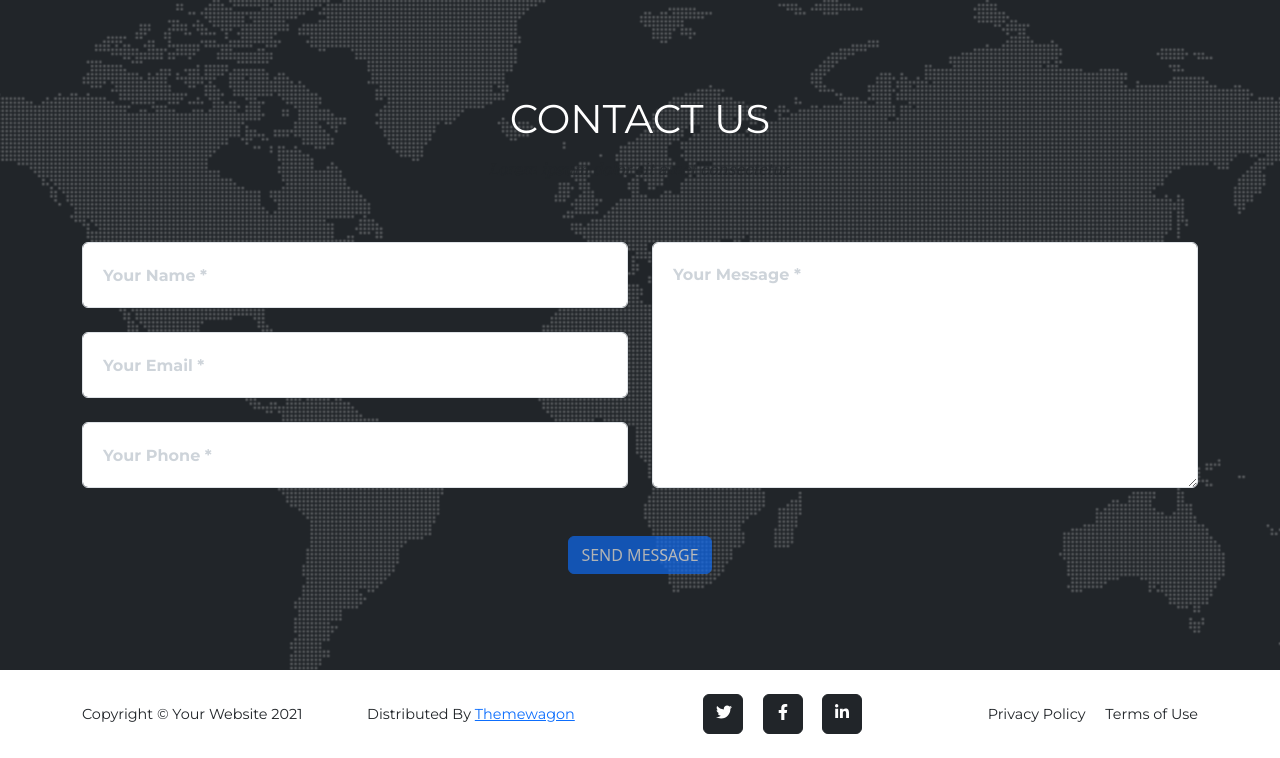
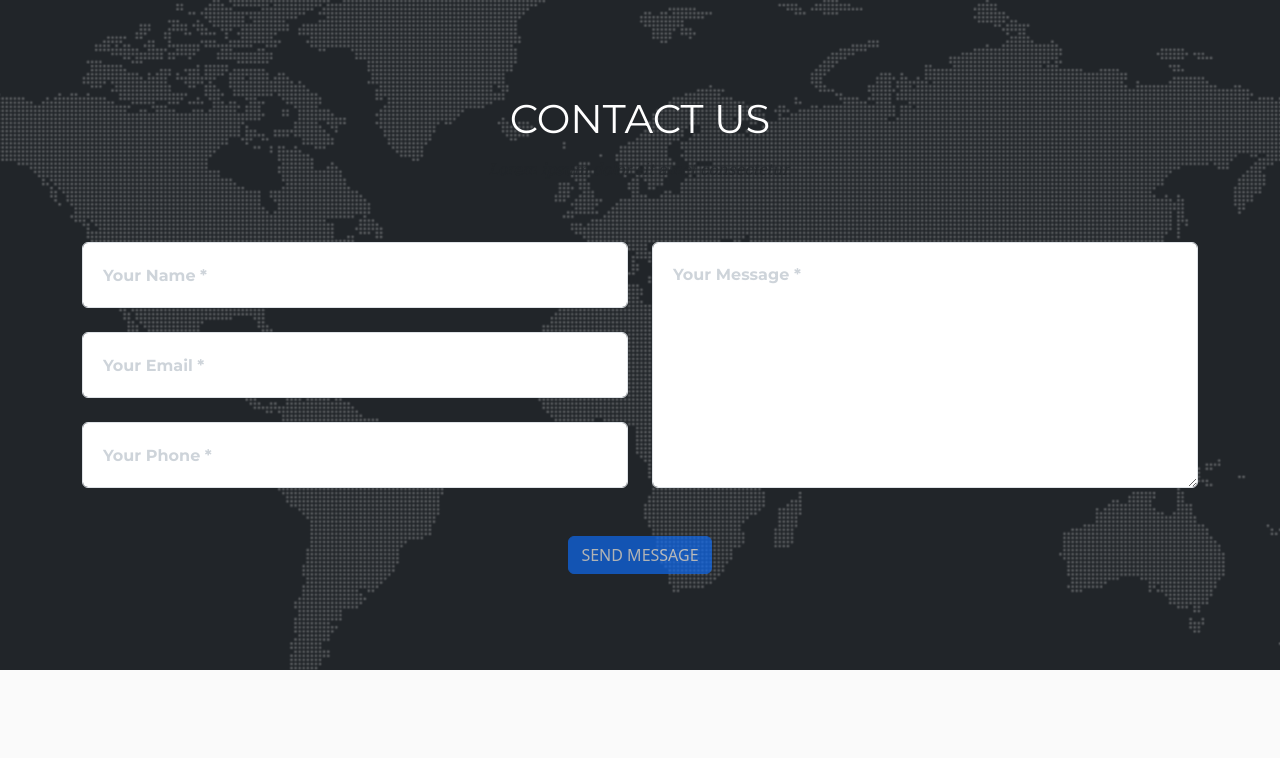
Before and after one commit to by-Soulhunt/day-88-cafe-and-wi-fi-website, a Flask app: page / in a window 1280 px wide. Shown: the part 1126-1884 px from the top of the page. After the commit the page ends 1796 px from the top, so only its background shows below. Run offline with Flask 3, Linux system fonts and the light colour scheme; some libraries are stand-ins or nearby versions.

Commit message:
Commit #4 Finish

```diff
--- a/templates/index.html
+++ b/templates/index.html
@@ -85,24 +85,6 @@
                 </form>
             </div>
         </section>
-        <!-- Footer-->
-        <footer class="footer py-4">
-            <div class="container">
-                <div class="row align-items-center">
-                    <div class="col-lg-3 text-lg-start">Copyright &copy; Your Website 2021</div>
-                    <div class="col-lg-3 text-lg-start">Distributed By <a href="https://themewagon.com/">Themewagon</a></div>
-                    <div class="col-lg-3 my-3 my-lg-0">
-                        <a class="btn btn-dark btn-social mx-2" href="#!"><i class="fab fa-twitter"></i></a>
-                        <a class="btn btn-dark btn-social mx-2" href="#!"><i class="fab fa-facebook-f"></i></a>
-                        <a class="btn btn-dark btn-social mx-2" href="#!"><i class="fab fa-linkedin-in"></i></a>
-                    </div>
-                    <div class="col-lg-3 text-lg-end">
-                        <a class="link-dark text-decoration-none me-3" href="#!">Privacy Policy</a>
-                        <a class="link-dark text-decoration-none" href="#!">Terms of Use</a>
-                    </div>
-                </div>
-            </div>
-        </footer>
         <!-- Portfolio Modals-->
         <!-- Portfolio item 1 modal popup-->
         {% for cafe in all_cafe %}
```
Also changed, not shown: main.py (+5 -6 lines).
